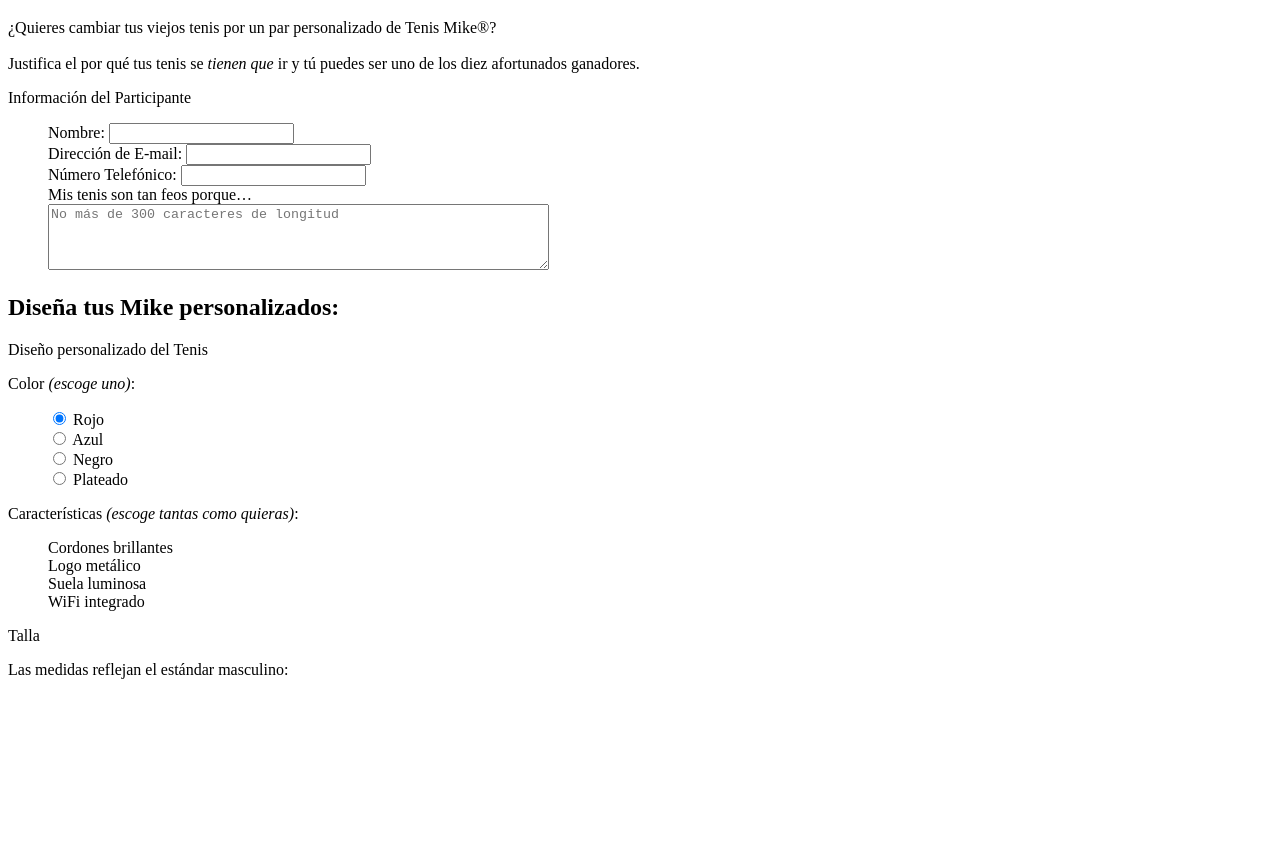
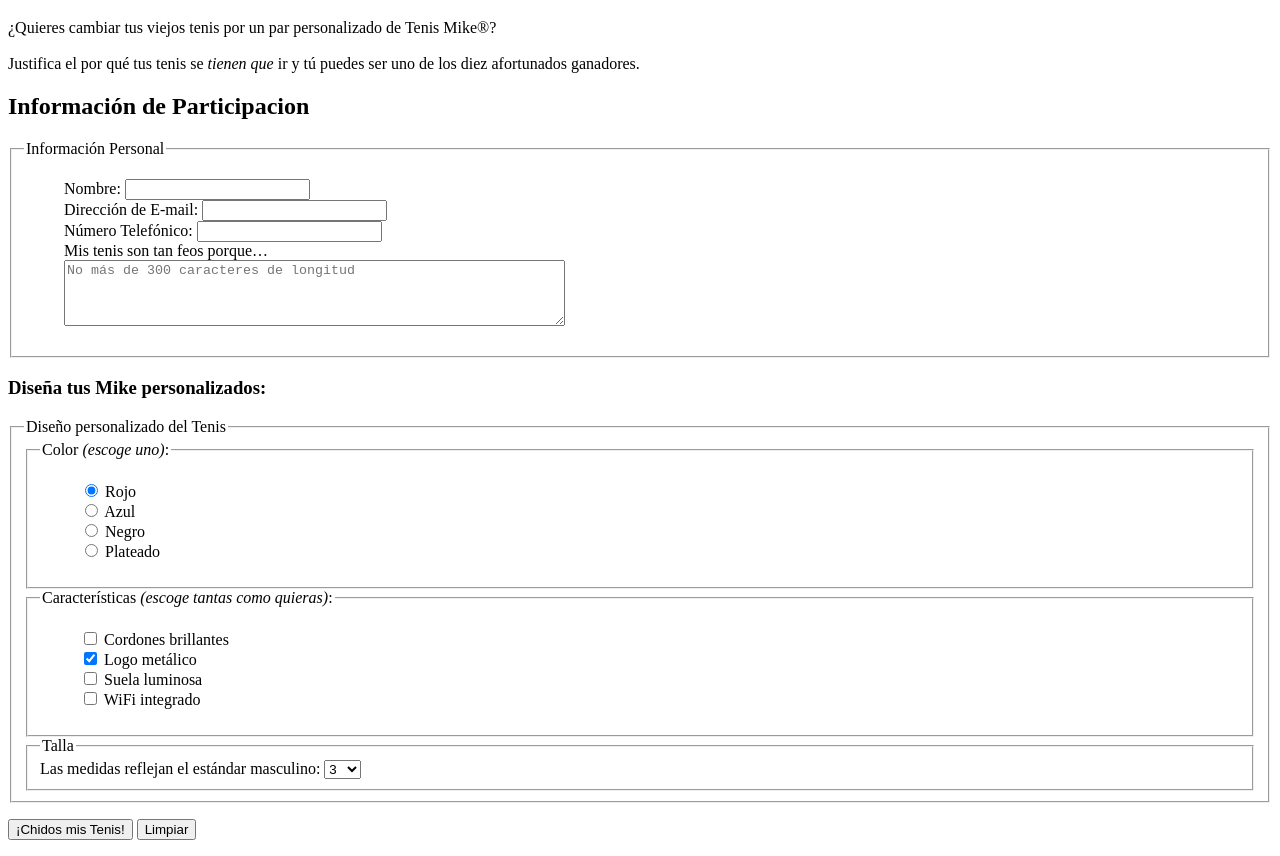
Before and after one commit to karsnark/hweb, a plain HTML site: page practicas/p09/formulario.html in a window 1280 px wide. Shown: the part 61-917 px from the top of the page. Before the commit the page ends 800 px from the top, so only its background shows below. Drawn offline with Linux system fonts and the light colour scheme.

Commit message:
agregar la semantica

```diff
--- a/practicas/p09/formulario.html
+++ b/practicas/p09/formulario.html
@@ -17,9 +17,9 @@
     <p>¿Quieres cambiar tus viejos tenis por un par personalizado de Tenis Mike&#174;?<br><br>Justifica el por qué tus tenis se <em>tienen que</em> ir y tú puedes ser uno de los diez afortunados ganadores.</p>
 
     <form action="http://localhost/hweb/practicas/p09/concurso.php" method="post">
-
-    <p>Información del Participante</p>
-
+      <h2>Información de Participacion</h2>
+    <fieldset>
+      <legend>Información Personal</legend>
       <ul>
         <li><label for="name">Nombre:</label> <input type="text" name="name" id="name"></li>
         <li><label for="email">Dirección de E-mail:</label> <input type="email" name="email" id="email"></li>
@@ -27,29 +27,52 @@
         <li><label for="story">Mis tenis son tan feos porque…</label><br>
         <textarea name="story" id="story" rows="4" cols="60" maxlength="300" placeholder="No más de 300 caracteres de longitud"></textarea></li>
       </ul>
+    </fieldset>
 
-    <h2>Diseña tus Mike personalizados:</h2>
+    <h3>Diseña tus Mike personalizados:</h3>
 
-    <p>Diseño personalizado del Tenis</p>
+    <fieldset>
 
-    <p>Color <em>(escoge uno)</em>:</p>
+    <legend>Diseño personalizado del Tenis</legend>
+
+
+    <fieldset>
+      <legend>Color <em>(escoge uno)</em>:</legend>
         <ul>
           <li><input type="radio" name="color" value="red" id="c-red" checked> <label for="c-red">Rojo</label></li>
           <li><input type="radio" name="color" value="blue" id="c-blue"> <label for="c-blue">Azul</label></li>
           <li><input type="radio" name="color" value="black" id="c-black"> <label for="c-black">Negro</label></li>
           <li><input type="radio" name="color" value="silver" id="c-silver"> <label for="c-silver">Plateado</label></li>
         </ul>
+    </fieldset>
 
-    <p>Características <em>(escoge tantas como quieras)</em>:</p>
+    <fieldset>
+      <legend>Características <em>(escoge tantas como quieras)</em>:</legend>
         <ul>
-      <li>Cordones brillantes</li>
-      <li>Logo metálico</li>
-      <li>Suela luminosa</li>
-      <li>WiFi integrado</li>
+          <li><input type="checkbox" name="features[]" value="laces" id="f-laces"> <label for="f-laces">Cordones brillantes</label></li>
+          <li><input type="checkbox" name="features[]" value="logo" id="f-logo" checked> <label for="f-logo">Logo metálico</label></li>
+          <li><input type="checkbox" name="features[]" value="soles" id="f-soles"> <label for="f-soles">Suela luminosa</label></li>
+          <li><input type="checkbox" name="features[]" value="wifi" id="f-wifi"> <label for="f-wifi">WiFi integrado</label></li>
         </ul>
+    </fieldset>
+    <fieldset>
+      <legend>Talla</legend>
+      <label for="size">Las medidas reflejan el estándar masculino:</label>
+      <select name="size" id="size" size="1">
+        <option>3</option>
+        <option>4</option>
+        <option>5</option>
+        <option>6</option>
+        <option>7</option>
+        <option>8</option>
+        <option>9</option>
+        <option>10</option>
+        </option>11</option>
+      </select>
+    </fieldset>
+    </fieldset>
 
-    <p>Talla</p>
-    <p>Las medidas reflejan el estándar masculino:</p>
+    <p><input type="submit" value="¡Chidos mis Tenis!"> <input type="reset" value="Limpiar"></p>
 
     </form>
   </body>
```
Lines whose indentation alone changed are shown as unchanged.
